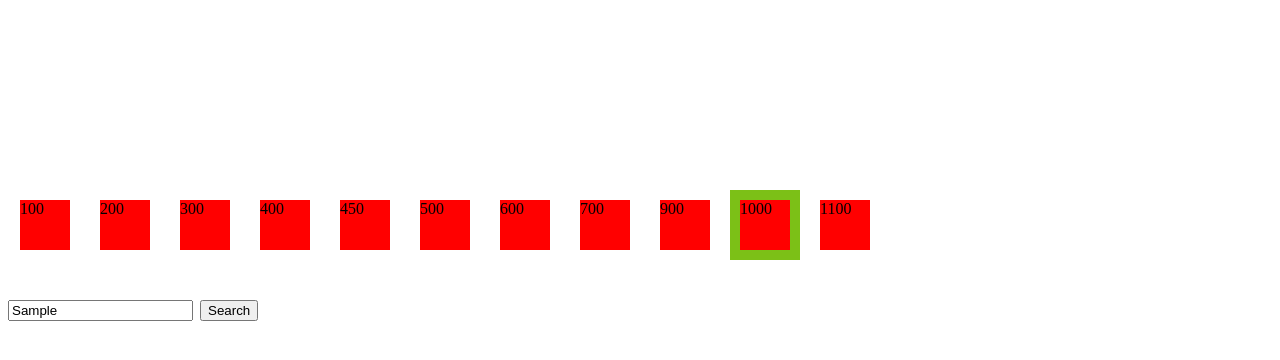
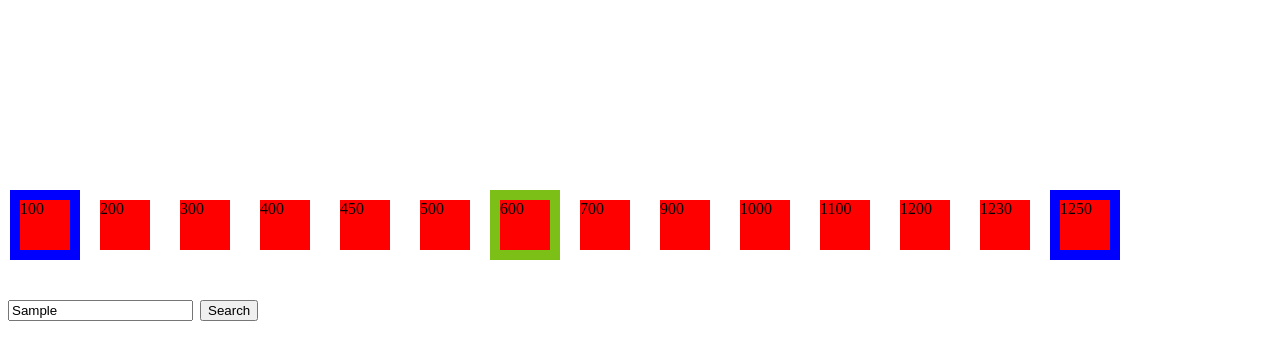
Before and after one commit to MayukhC99/Project_Rough_Work, a website: page public/binary.html in a window 1280 px wide. Both pictures are taken after typing "Sample" into the empty fields and a click on the button "Search". Drawn offline with Linux system fonts and the light colour scheme.

Commit message:
Updated BinarySearch visualisation algorithm

```diff
--- a/public/Readme.txt.txt
+++ b/public/Readme.txt.txt
@@ -1 +1,2 @@
-Create all html files in this directory
+Create all html files in this directory.Html files should
+be of the same name as that of the algorithm.
--- a/public/binary.html
+++ b/public/binary.html
@@ -24,7 +24,12 @@
 <div class="old" id="d9"> 900 </div>
 <div class="old" id="d10"> 1000 </div>
 <div class="old" id="d11"> 1100 </div>
+<div class="old" id="d12"> 1200 </div>
+<div class="old" id="d13"> 1230 </div>
+<div class="old" id="d14"> 1250 </div>
 <div class="old newcolor" id="temp"> </div>
+<div class="old leftright" id="tempRight"> </div>
+<div class="old leftright" id="tempLeft"> </div>
 
 <button id="b1" style="position:absolute;top:300px;left:200px;">Search</button>
 <input type="text" id="text" style="position:absolute;top:300px;" placeholder="Search By Value">
--- a/scripts/Readme.txt.txt
+++ b/scripts/Readme.txt.txt
@@ -1 +1,2 @@
-Create all scripts in this directory
+Create all scripts in this directory.Scripts should be of the same name
+as that of the algorithm.
--- a/scripts/binary.js
+++ b/scripts/binary.js
@@ -17,6 +17,20 @@ $(function(){
             });
     };
 
+    function queue(start) {
+        var rest = [].splice.call(arguments, 1),
+            promise = $.Deferred();
+
+        if (start) {
+            $.when(start()).then(function () {
+                queue.apply(window, rest);
+            });
+        } else {
+            promise.resolve();
+        }
+        return promise;
+    }
+
     let a = [];
 
 
@@ -28,24 +42,66 @@ $(function(){
         }
 
         let temp=$('#temp');
+        let tempLeft=$('#tempLeft');
+        let tempRight=$('#tempRight');
         let mid;
 
         let flag=false;
+        let flagl=false;
+        let flagr=false;
 
         while(l<=r){
             mid=l+parseInt((r-l)/2);
 
+            /***********************Calculations for adjustment***********************/
             let value=a[mid].css("left");
             let v = parseInt(value) -10;
             value = v+"px";
 
-            temp.animate({left:value},50,function(){    //this function will be queued under #temp object
+            let valuel=a[l].css("left");
+            v=parseInt(valuel)-10;
+            valuel=v+"px";
+
+            let valuer=a[r].css("left");
+            v=parseInt(valuer)-10;
+            valuer=v+"px";
+            /************************************************************************/
+
+
+            /*********************************Animations****************************/
+
+            queue(function(){   /*all the functions will be queued and work simultaneously in each queue pop.
+                                    If return tempLeft.animate...
+                                    is mentioned then all the functions inside queue will occur one after another*/
+                tempLeft.animate({left:valuel},50,function(){
+                    if(!flagl){
+                        tempLeft.css("visibility","visible");
+                        flagl=true;
+                    }
+                }).delay(3000);
+            },function(){
+                tempRight.animate({left:valuer},50,function(){
+                    if(!flagr){
+                        tempRight.css("visibility","visible");
+                        flagr=true;
+                    }
+                }).delay(3000);
+            },function(){
+                temp.animate({left:value},50,function(){
+                    if(!flag){
+                        temp.css("visibility","visible");
+                        flag=true;
+                    }
+                }).delay(3000);
+            })
+
+            /*temp.animate({left:value},50,function(){    //this function will be queued under #temp object
                 if(!flag){
                     temp.css("visibility","visible");
                     flag=true;
                 }
-            }).delay(1000);
-
+            }).delay(1000);*/
+            /***********************************************************************/
 
             if(ar[mid]==x){
                 return mid;
@@ -64,25 +120,25 @@ $(function(){
 	{
 
 		let s="";
-		for(i = 1; i <= 11; i++)
+		for(i = 1; i <= 14; i++)
 		{
             s = "#d"+i
             a[i]=$(s);
 		}
-        var op=binary(a,1,11,val);
+        var op=binary(a,1,14,val);
         if (op===-1){
-            $('#temp').queue(function(){    /*queue is called for temp #element cause all other animations are queued under
+                                                /*queue is called for temp #element cause all other animations are queued under
                                                 #temp element. So alert will be printed at last. */
                 alert('element not found');
-                $(this).dequeue();
-            });
+                //$(this).dequeue();
         }
-        else
-            $('#temp').queue(function(){    /*queue is called for temp #element cause all other animations are queued under
+        else{
+                                                /*queue is called for temp #element cause all other animations are queued under
                                                 #temp element. So alert will be printed at last. */
+                //$(this).delay(3000)
                 alert('element found at position number '+op);
-                $(this).dequeue();
-            });
+                //$(this).dequeue();
+        }
 
     }
 
--- a/styles/Readme.txt.txt
+++ b/styles/Readme.txt.txt
@@ -1 +1,2 @@
-Create all css files in this directory
+Create all css files in this directory.Styles should be of the same name
+as that of the algorithm.
--- a/styles/binary.css
+++ b/styles/binary.css
@@ -12,6 +12,14 @@
     height:70px;
     top:190px;
     z-index: -1;
+    visibility: hidden;
+}
+.leftright{
+    background-color: blue;
+    width:70px;
+    height:70px;
+    top:190px;
+    z-index: -3;
     visibility: hidden;
 }
 #d2{
@@ -44,3 +52,12 @@
 #d11{
     left:820px;
 }
+#d12{
+    left: 900px;
+}
+#d13{
+    left: 980px;
+}
+#d14{
+    left: 1060px;
+}
--- a/views/Readme.txt.txt
+++ b/views/Readme.txt.txt
@@ -1 +1,2 @@
-Create all handle bars in this directory
+Create all handle bars in this directory. Views should be of the same name
+as that of the algorithm.
```
